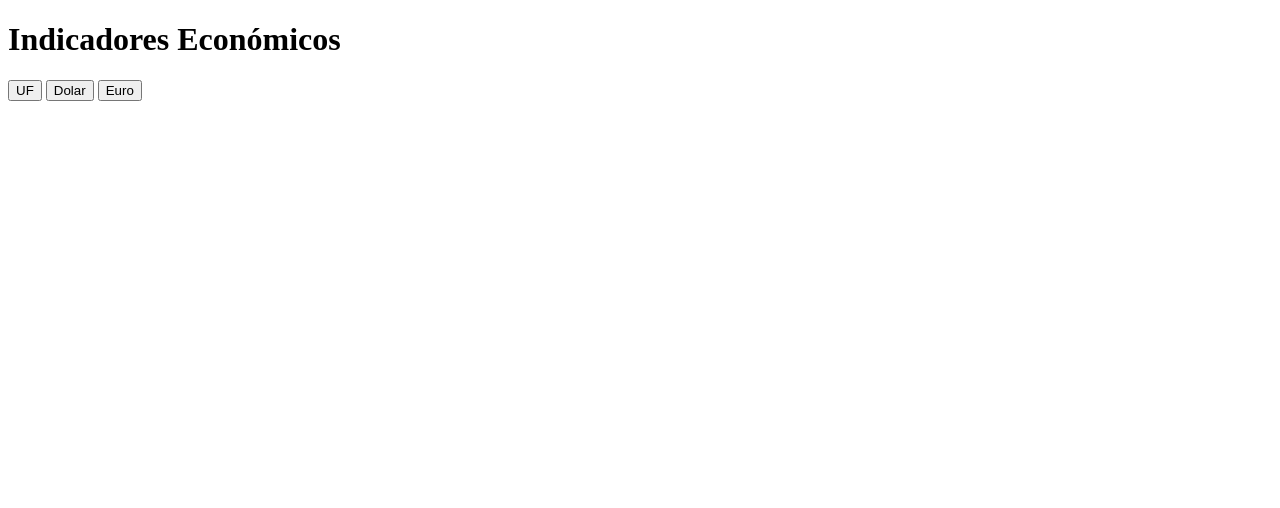
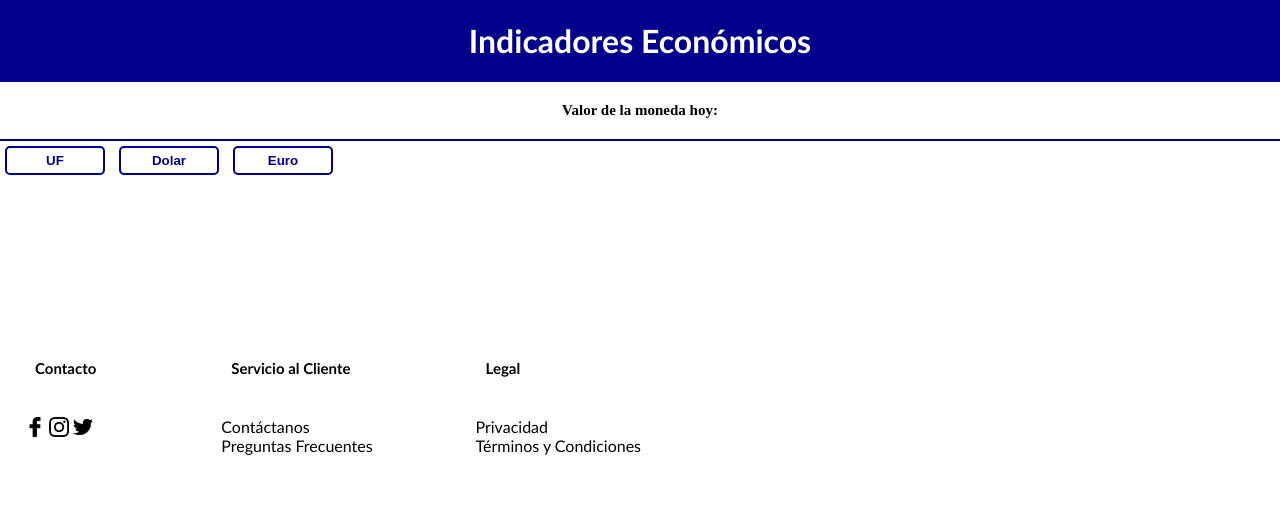
Before and after one commit to KaterinMeyer/Proyecto03Dashboard, a website with bundled scripts: page index.html in a window 1280 px wide. Built offline with nearby package versions, Linux system fonts and the light colour scheme; no server answers.

Commit message:
se incorpora valor moneda al dia de hoy y css

```diff
--- a/assets/css/style.css
+++ b/assets/css/style.css
@@ -0,0 +1,78 @@
+* {
+    padding: 0px;
+    margin: 0px;
+    box-sizing: border-box;
+}
+
+.mainfont {
+    font-family: Calibri;
+}
+
+header {
+
+    margin: auto;
+    background-color: darkblue;
+    display: flex;
+    margin: auto;
+    color: white;
+    justify-content: center;
+    align-items: center;
+    height: 80px;
+}
+
+.h_line {
+    border-bottom: 2px solid darkblue;
+    width: auto;
+    margin: auto;
+}
+
+#monedahoy {
+    display: flex;
+    justify-content: center;
+    padding: 10px;
+}
+
+h3 {
+    font-size: 15px;
+    padding: 10px;
+}
+
+p {
+    text-transform: uppercase;
+    font-size: 15px;
+    font-weight: bold;
+    padding: 10px;
+}
+
+button {
+    margin: 5px;
+    color: darkblue;
+    background-color: white;
+    border: 2px solid darkblue;
+    border-radius: 5px;
+    padding: 5px;
+    text-align: center;
+    justify-content: center;
+    font-weight: bold;
+    width: 100px;
+}
+
+
+footer {
+    display: flex;
+    margin-top: 5px;
+}
+
+footer img {
+    width: 20px;
+    height: 20px;
+}
+
+footer ul {
+    padding: 10px 10px 50px 25px;
+    list-style: none;
+}
+
+footer h3 {
+    margin: 0px 80px 30px 0px;
+}
--- /dev/null
+++ b/assets/js/APIHoy.js
@@ -0,0 +1,13 @@
+
+const getValorHoy = async () => {
+const url = new URL (`https://mindicador.cl/api/`);
+
+const fetchResponse = await fetch( url )
+
+const dataUF = await fetchResponse.json()
+
+return dataUF
+
+}
+
+export default getValorHoy;
--- a/assets/js/main.js
+++ b/assets/js/main.js
@@ -2,8 +2,7 @@
 //Importar valores UF
 import getValorUF from "./APIUF.js";
 const UFdata = (await getValorUF()).serie
-//Declaración boton UF
-var botonUF = document.getElementById("botonUF")
+
 
 //-----DOLAR
 //Importar valores Dolar
@@ -14,6 +13,32 @@ const DolarData = (await getValorDolar()).serie
 //Importar valores Euro
 import getValorEuro from "./APIEuro.js";
 const EuroData = (await getValorEuro()).serie
+
+//Moneda Hoy
+import getValorHoy from "./APIHoy.js";
+const HoyData = await getValorHoy()
+const IndicadoresHoy = ["uf", "dolar", "euro"]
+
+const ValoresHoy = document.getElementById('monedahoy')
+
+IndicadoresHoy.forEach(indicador => {
+    const valor = HoyData[indicador].valor
+
+    let CLP = new Intl.NumberFormat('es-CL', {
+        style: 'currency',
+        currency: 'CLP',
+        minimumFractionDigits: 2,
+    })
+
+    const valoreshoy = `${indicador}: ${CLP.format(valor)}`
+    const p = document.createElement('p')
+
+    p.textContent = valoreshoy
+    ValoresHoy.appendChild(p)
+
+})
+
+
 
 //Declaración de Botones
 var botonUF = document.getElementById("botonUF")
--- a/index.html
+++ b/index.html
@@ -6,17 +6,25 @@
     <meta http-equiv="X-UA-Compatible" content="IE=edge">
     <meta name="viewport" content="width=device-width, initial-scale=1.0">
     <title>Proyecto03::Dashboard</title>
+    <link rel="stylesheet" href="assets/css/style.css">
 </head>
 
+<header class="mainfont">
+    <ul>
+    <h1>Indicadores Económicos</h1>
+    </ul>
+</header>
+
 <body>
-
-    <h1>Indicadores Económicos</h1>
-    <div id="monedahoy"></div>
+    <div class="h_line"></div>
+    <div id="monedahoy">
+        <h3>Valor de la moneda hoy:</h3>
+    </div>
+    <div class="h_line"></div>
 
     <button id="botonUF">UF</button>
     <button id="botonDolar">Dolar</button>
     <button id="botonEuro">Euro</button>
-
     <div>
         <canvas id='indicators'></canvas>
     </div>
@@ -27,7 +35,39 @@
 
 
 </body>
+
 <script src="https://cdn.jsdelivr.net/npm/chart.js"></script>
 <script src="/assets/js/main.js" type="module"></script>
 
+<footer class="mainfont">
+    <div>
+        <ul class="contacto">
+            <li>
+                <h3>Contacto</h3>
+            </li>
+            <img src="assets/images/facebook-logo.png">
+            <img src="assets/images/instagram-logo.png">
+            <img src="assets/images/twitter-logo.png">
+        </ul>
+    </div>
+    <div>
+        <ul>
+            <li>
+                <h3>Servicio al Cliente</h3>
+            </li>
+            <li>Contáctanos</li>
+            <li>Preguntas Frecuentes</li>
+        </ul>
+    </div>
+    <div>
+        <ul>
+            <li>
+                <h3>Legal</h3>
+            </li>
+            <li>Privacidad</li>
+            <li>Términos y Condiciones</li>
+        </ul>
+    </div>
+</footer>
+
 </html>
```
Also changed, not shown: assets/images/facebook-logo.png (added), assets/images/instagram-logo.png (added), assets/images/twitter-logo.png (added).
